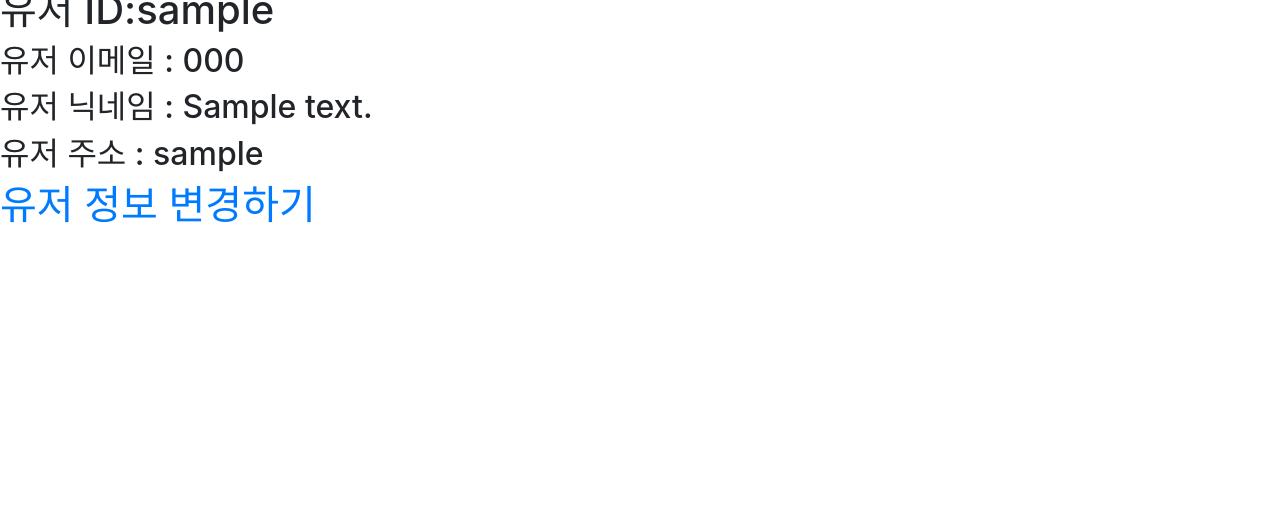
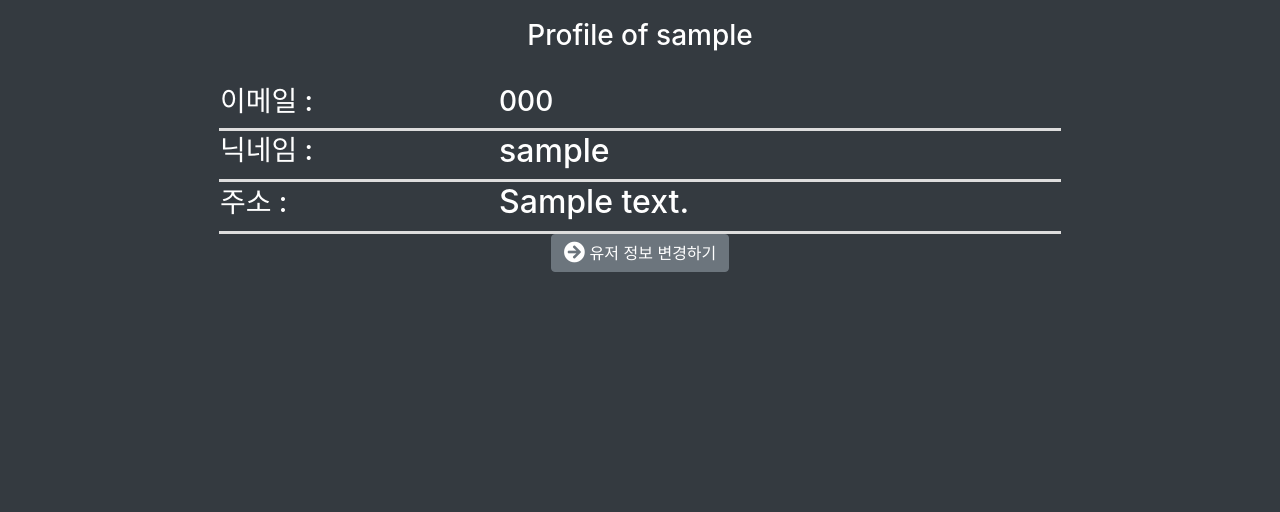
Before and after one commit to JungwonL/CalendaDiary, a Django app: page /mypage/profile/1 in a window 1280 px wide. Shown: the part 214-726 px from the top of the page. Run offline with Django 3.2, Linux system fonts and the light colour scheme; a user stored in the database is signed in; tables that the repository leaves empty hold one stand-in row (values such as "Sample post"); lists and menus that the app fills with data are empty; some libraries are stand-ins or nearby versions.

Commit message:
Profile redesign done!

```diff
--- a/mypage/templates/mypage_form.html
+++ b/mypage/templates/mypage_form.html
@@ -7,6 +7,7 @@
 {% block content %}
 <div class="scheduleDetail">
 <img src="{% url 'avata' user.id%}" class="avata-lg">
+      <h3>Profile of {{user.username}}</h3>
 <form action="" method="post" enctype="multipart/form-data">
     {% csrf_token %}
     <div class="form-group row offset-sm-3">
@@ -27,7 +28,9 @@
                 {{ form.nickname|add_class:"form-control" }}
             </div>
         </div>
-    <input type='submit' value="OK">
+    <button type="submit" class="btn btn-secondary">
+    <i class="fa fa-arrow-circle-right fa-lg"></i> submit
+    </button>
 </form>
 </div>
 {% endblock %}
--- a/mypage/templates/mypage_index.html
+++ b/mypage/templates/mypage_index.html
@@ -1,12 +1,44 @@
 {% extends "base.html" %}
+{% block extra-style %}
+{% include "schedule_style.html" %}
+{% endblock %}
 {% load widget_tweaks %}
-{% block title %}login.html{% endblock %}
+{% block title %}Profile.html{% endblock %}
 {% block content %}
-<img src="{% url 'avata' user.id%}" class="avata-lg">
-<h1>유저 ID:{{user.username}}</h1>
-<h2>유저 이메일 : {{object.phoneNumber}}</h2>
-<h2>유저 닉네임 : {{object.address}}</h2>
-<h2>유저 주소 : {{object.nickname}}</h2>
-<h1><a href="{% url 'mypage_update'%}">유저 정보 변경하기</a></h1>
-</body>
+<div class="scheduleDetail">
+    <img src="{% url 'avata' user.id%}" class="avata-lg">
+    <h3>Profile of {{user.username}}</h3>
+    <div class="object-group row offset-sm-3">
+    </div>
+    <table>
+        <tr>
+            <th>
+                <h3>이메일 : </h3>
+            </th>
+            <th>
+                <h3>{{object.phoneNumber}}</h3>
+            </th>
+        </tr>
+        <tr>
+            <th>
+                <h3>닉네임 : </h3>
+            </th>
+            <th>
+                <h2>{{object.nickname}}</h2>
+            </th>
+        </tr>
+        <tr>
+            <th>
+                <h3>주소 : </h3>
+            </th>
+            <th>
+                <h2>{{object.address}}</h2>
+            </th>
+        </tr>
+    </table>
+    <div padding = "10px 0 0 0"></div>
+        <a href="{% url 'mypage_update'%}" class="btn btn-secondary">
+    <i class="fa fa-arrow-circle-right fa-lg"></i> 유저 정보 변경하기
+        </a>
+</div>
 {% endblock %}
--- a/static/css/style.css
+++ b/static/css/style.css
@@ -10,4 +10,4 @@
 }
 .avata-sm {border-radius: 50%;width: 25px;height: 25px; }
 .avata {border-radius: 50%; width: 50px; height: 50px; }
-.avata-lg { border-radius: 0%; width: 200px; height: 200px; }
+.avata-lg { border-radius: 0%; width: 200px; height: 200px; margin: 0 0 20px 0; }
```
Also changed, not shown: mypage/templates/mypage_done.html (deleted, +0 -8 lines).
